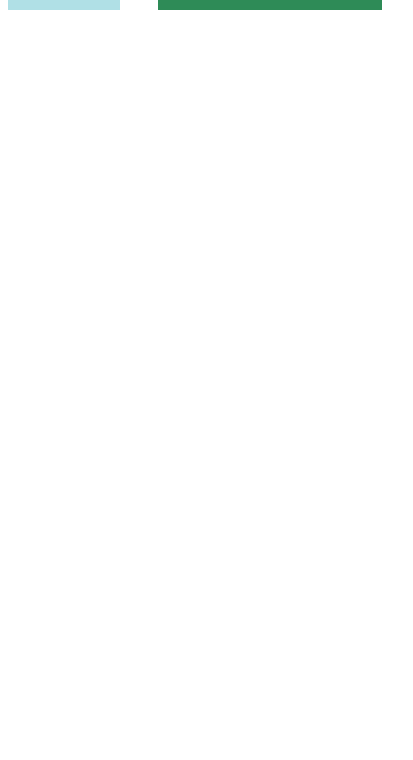
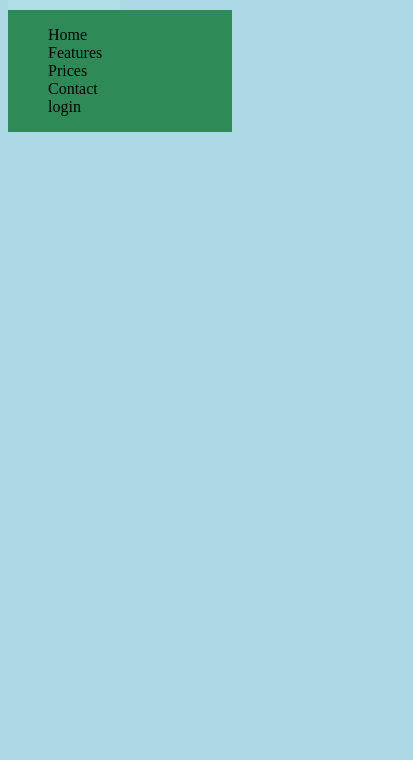
Before and after one commit to SantyM19/terminator2000, a plain HTML site: page index.html in a window 390 px wide. Shown: the part 84-844 px from the top of the page, 413 px wide, since content can reach past the window. Drawn offline with Linux system fonts and the light colour scheme.

Commit message:
responsive

```diff
--- a/css/index.css
+++ b/css/index.css
@@ -30,3 +30,18 @@ nav{
 li{
     text-decoration: none;
 }
+
+/*celulares*/
+
+@media only screen and (max-width: 600px) {
+    body {
+      background-color: lightblue;
+    }
+
+    header, ul{
+        flex-direction: column;
+    }
+
+
+
+  }
```
